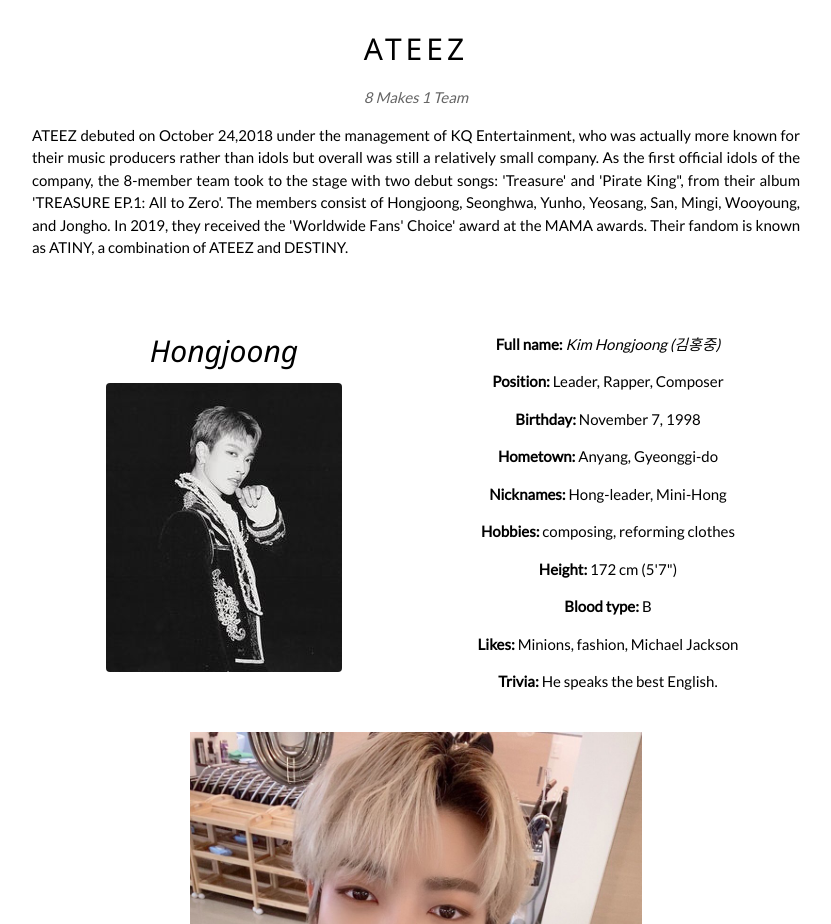
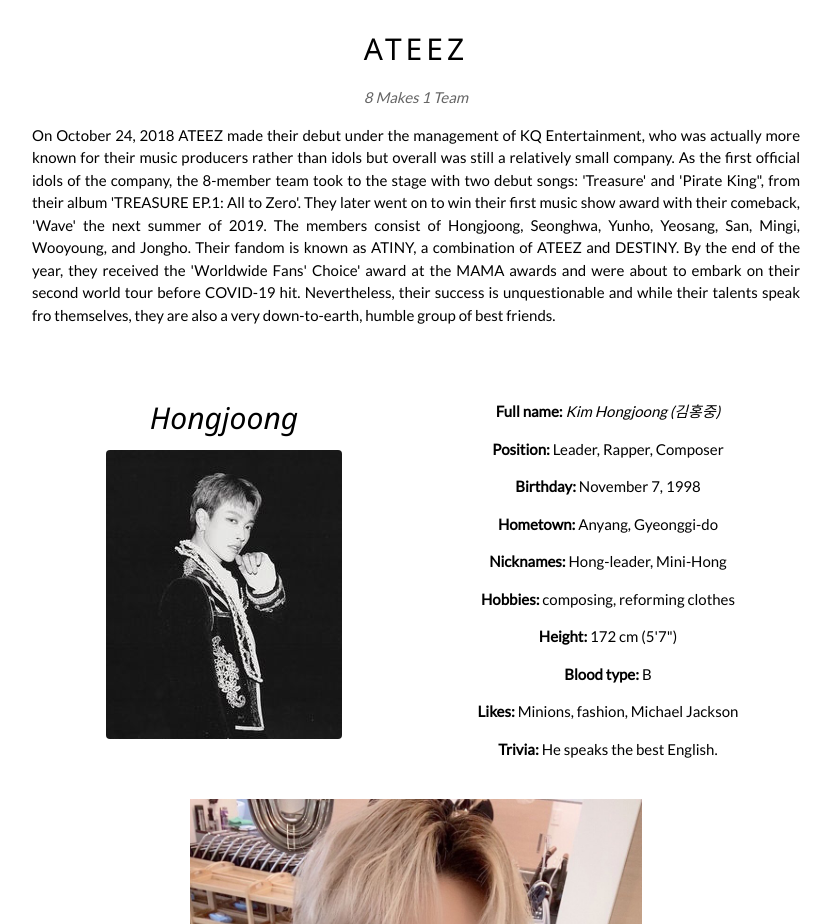
Before and after one commit to seraphimlee/Final-Project, a plain HTML site: page index.html in a window 1280 px wide. Shown: the part 940-1864 px from the top of the page, without its empty margins (224-1055 px from the left). Drawn offline with nearby package versions, Linux system fonts and the light colour scheme.

Commit message:
Update index.html

```diff
--- a/index.html
+++ b/index.html
@@ -112,11 +112,14 @@
         id="ATEEZ">
     <h2 class="w3-wide">ATEEZ</h2>
     <p class="w3-opacity"><i>8 Makes 1 Team</i></p>
-    <p class="w3-justify">ATEEZ debuted on October 24,2018 under the management of KQ Entertainment,
+    <p class="w3-justify">On October 24, 2018 ATEEZ made their debut under the management of KQ Entertainment,
       who was actually more known for their music producers rather than idols but overall was still a relatively small company.
       As the first official idols of the company, the 8-member team took to the stage with two debut songs: 'Treasure' and 'Pirate King",
-      from their album 'TREASURE EP.1: All to Zero'. The members consist of Hongjoong, Seonghwa, Yunho, Yeosang, San, Mingi, Wooyoung, and Jongho.
-      In 2019, they received the 'Worldwide Fans' Choice' award at the MAMA awards. Their fandom is known as ATINY, a combination of ATEEZ and DESTINY.</p>
+      from their album 'TREASURE EP.1: All to Zero'. They later went on to win their first music show award with their
+      comeback, 'Wave' the next summer of 2019. The members consist of Hongjoong, Seonghwa, Yunho, Yeosang, San, Mingi, Wooyoung, and Jongho.
+      Their fandom is known as ATINY, a combination of ATEEZ and DESTINY. By the end of the year, they received the 'Worldwide Fans' Choice' award
+      at the MAMA awards and were about to embark on their second world tour before COVID-19 hit. Nevertheless, their success is
+      unquestionable and while their talents speak fro themselves, they are also a very down-to-earth, humble group of best friends. </p>
 
     <!--Hongjoong's Profile-->
       <div class="w3-row w3-padding-32">
```
